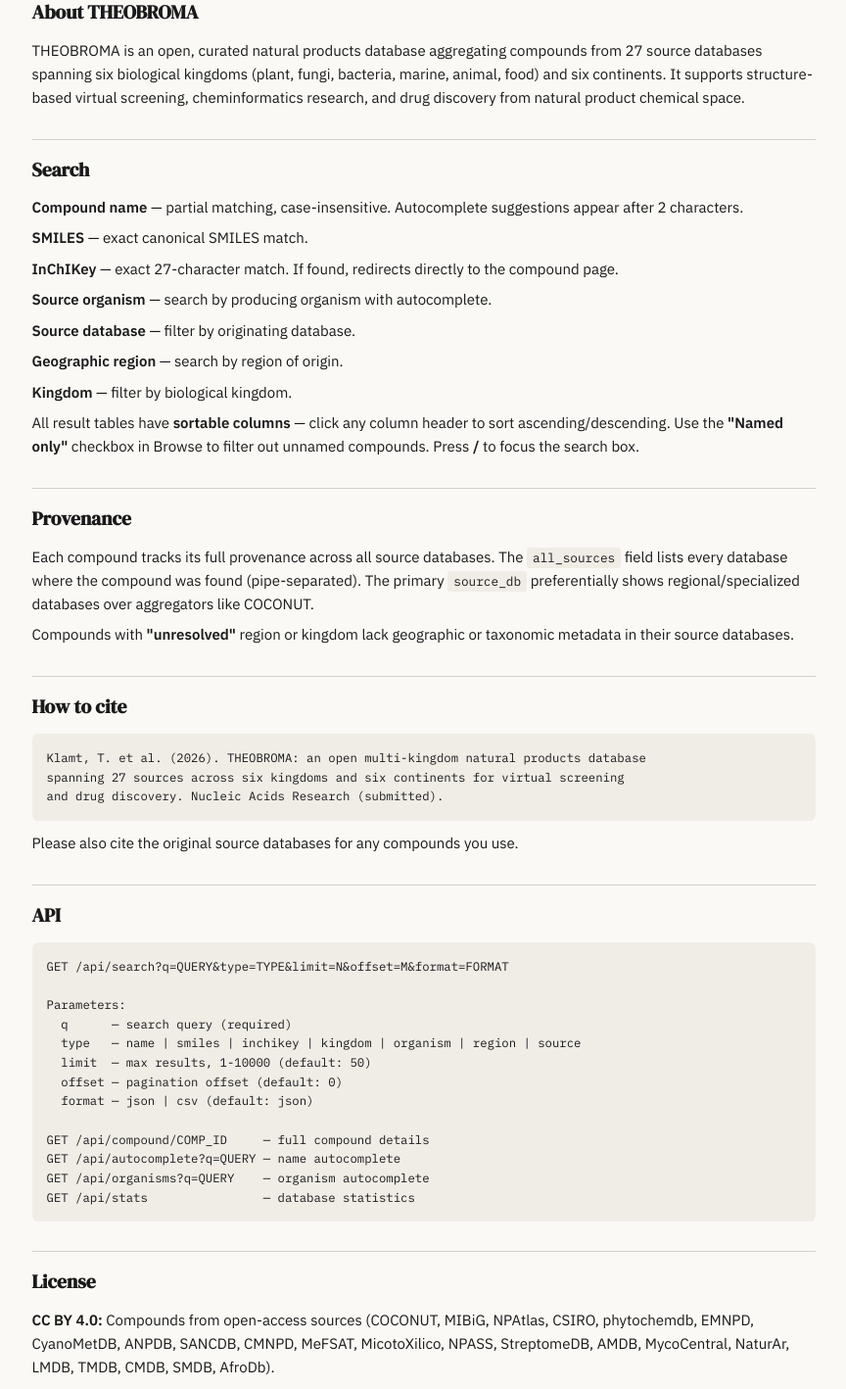
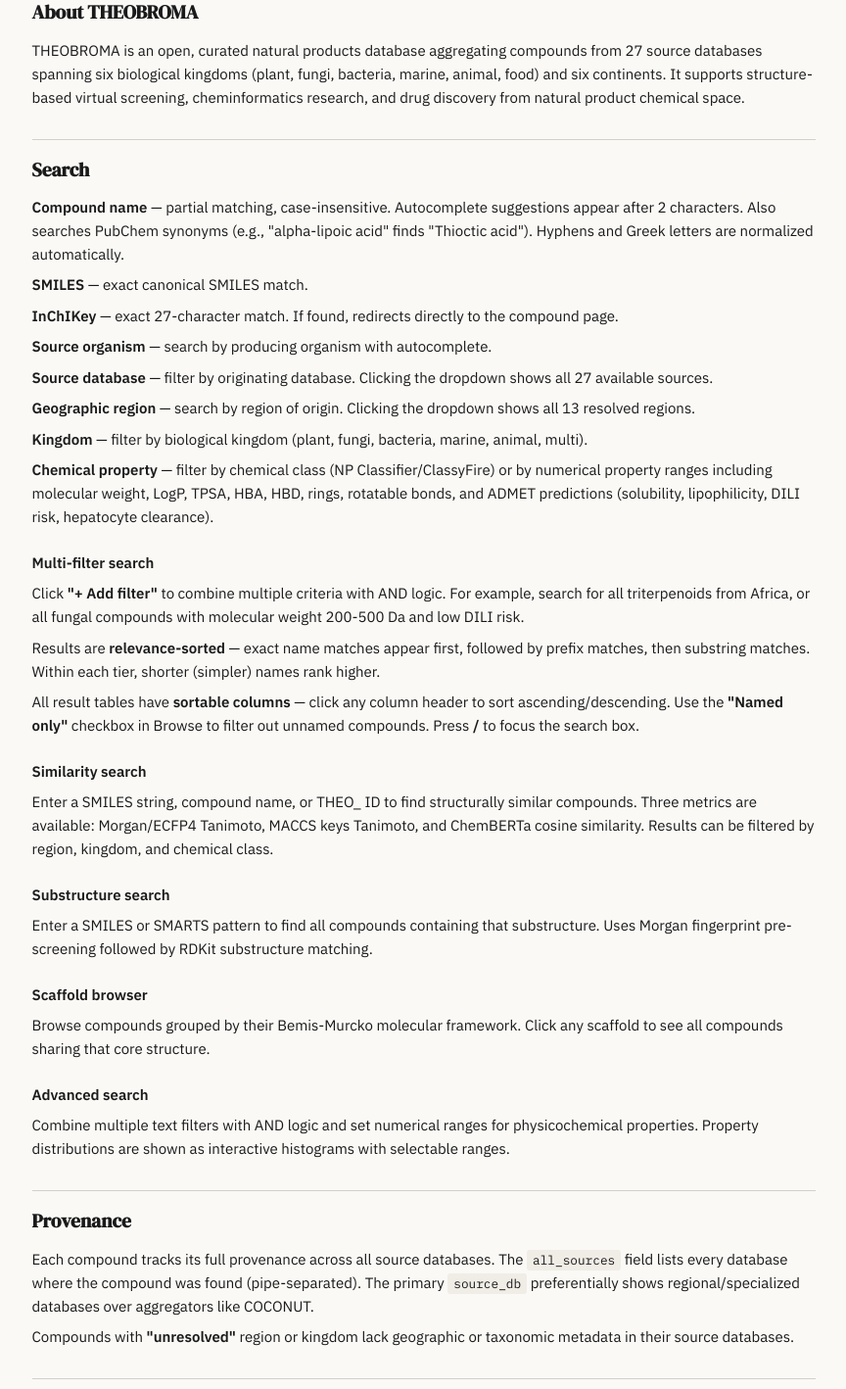
Before and after one commit to ThorKlm/theobroma, a Flask app: page /help in a window 1280 px wide. Shown: the part 186-1604 px from the top of the page at 98% size, without its empty margins (30-894 px from the left). Run offline with Flask 3, Linux system fonts and the light colour scheme; some libraries are stand-ins or nearby versions.

Commit message:
Help page: updated with all search features, ADMET, multi-filter, similarity, substructure

```diff
--- a/static/css/style.css
+++ b/static/css/style.css
@@ -209,3 +209,22 @@ footer { background: var(--surface); border-top: 1px solid var(--border); margin
 .range-input { display: flex; align-items: center; gap: 0.3rem; }
 .range-input input[type="number"] { width: 80px; font-family: 'IBM Plex Mono', monospace; font-size: 0.82rem; padding: 0.4rem; border: 1px solid var(--border); border-radius: var(--radius); }
 .prop-subselect { font-family: inherit; font-size: 0.82rem; padding: 0.4rem; border: 1px solid var(--border); border-radius: var(--radius); background: var(--bg); max-width: 280px; }
+
+/* Hero golden glow behind title */
+.hero-glow {
+    position: absolute;
+    top: -0.5rem;
+    left: 50%;
+    transform: translateX(-50%);
+    width: 594px;
+    height: 158px;
+    background: url('/static/title_background.png') center center no-repeat;
+    background-size: contain;
+    opacity: 0.38;
+    pointer-events: none;
+    z-index: 0;
+}
+.hero h1 { position: relative; z-index: 1; }
+.hero .subtitle { position: relative; z-index: 1; }
+.hero .stat-row { position: relative; z-index: 1; }
+.hero .kingdoms-row { position: relative; z-index: 1; }
--- a/templates/help.html
+++ b/templates/help.html
@@ -6,14 +6,26 @@
     <h2>About THEOBROMA</h2>
     <p>THEOBROMA is an open, curated natural products database aggregating compounds from 27 source databases spanning six biological kingdoms (plant, fungi, bacteria, marine, animal, food) and six continents. It supports structure-based virtual screening, cheminformatics research, and drug discovery from natural product chemical space.</p>
     <h2>Search</h2>
-    <p><strong>Compound name</strong> &mdash; partial matching, case-insensitive. Autocomplete suggestions appear after 2 characters.</p>
+    <p><strong>Compound name</strong> &mdash; partial matching, case-insensitive. Autocomplete suggestions appear after 2 characters. Also searches PubChem synonyms (e.g., "alpha-lipoic acid" finds "Thioctic acid"). Hyphens and Greek letters are normalized automatically.</p>
     <p><strong>SMILES</strong> &mdash; exact canonical SMILES match.</p>
     <p><strong>InChIKey</strong> &mdash; exact 27-character match. If found, redirects directly to the compound page.</p>
     <p><strong>Source organism</strong> &mdash; search by producing organism with autocomplete.</p>
-    <p><strong>Source database</strong> &mdash; filter by originating database.</p>
-    <p><strong>Geographic region</strong> &mdash; search by region of origin.</p>
-    <p><strong>Kingdom</strong> &mdash; filter by biological kingdom.</p>
+    <p><strong>Source database</strong> &mdash; filter by originating database. Clicking the dropdown shows all 27 available sources.</p>
+    <p><strong>Geographic region</strong> &mdash; search by region of origin. Clicking the dropdown shows all 13 resolved regions.</p>
+    <p><strong>Kingdom</strong> &mdash; filter by biological kingdom (plant, fungi, bacteria, marine, animal, multi).</p>
+    <p><strong>Chemical property</strong> &mdash; filter by chemical class (NP Classifier/ClassyFire) or by numerical property ranges including molecular weight, LogP, TPSA, HBA, HBD, rings, rotatable bonds, and ADMET predictions (solubility, lipophilicity, DILI risk, hepatocyte clearance).</p>
+    <h3 style="font-size:1rem;margin-top:1.5rem;">Multi-filter search</h3>
+    <p>Click <strong>"+ Add filter"</strong> to combine multiple criteria with AND logic. For example, search for all triterpenoids from Africa, or all fungal compounds with molecular weight 200-500 Da and low DILI risk.</p>
+    <p>Results are <strong>relevance-sorted</strong> &mdash; exact name matches appear first, followed by prefix matches, then substring matches. Within each tier, shorter (simpler) names rank higher.</p>
     <p>All result tables have <strong>sortable columns</strong> &mdash; click any column header to sort ascending/descending. Use the <strong>"Named only"</strong> checkbox in Browse to filter out unnamed compounds. Press <strong>/</strong> to focus the search box.</p>
+    <h3 style="font-size:1rem;margin-top:1.5rem;">Similarity search</h3>
+    <p>Enter a SMILES string, compound name, or THEO_ ID to find structurally similar compounds. Three metrics are available: Morgan/ECFP4 Tanimoto, MACCS keys Tanimoto, and ChemBERTa cosine similarity. Results can be filtered by region, kingdom, and chemical class.</p>
+    <h3 style="font-size:1rem;margin-top:1.5rem;">Substructure search</h3>
+    <p>Enter a SMILES or SMARTS pattern to find all compounds containing that substructure. Uses Morgan fingerprint pre-screening followed by RDKit substructure matching.</p>
+    <h3 style="font-size:1rem;margin-top:1.5rem;">Scaffold browser</h3>
+    <p>Browse compounds grouped by their Bemis-Murcko molecular framework. Click any scaffold to see all compounds sharing that core structure.</p>
+    <h3 style="font-size:1rem;margin-top:1.5rem;">Advanced search</h3>
+    <p>Combine multiple text filters with AND logic and set numerical ranges for physicochemical properties. Property distributions are shown as interactive histograms with selectable ranges.</p>
     <h2>Provenance</h2>
     <p>Each compound tracks its full provenance across all source databases. The <code>all_sources</code> field lists every database where the compound was found (pipe-separated). The primary <code>source_db</code> preferentially shows regional/specialized databases over aggregators like COCONUT.</p>
     <p>Compounds with <strong>"unresolved"</strong> region or kingdom lack geographic or taxonomic metadata in their source databases.</p>
--- a/templates/index.html
+++ b/templates/index.html
@@ -58,7 +58,8 @@
 </script>
 {% endblock %}
 {% block content %}
-<div class="hero">
+<div class="hero" style="position:relative;">
+    <div class="hero-glow"></div>
     <h1>THEOBROMA</h1>
     <p class="subtitle">An open multi-kingdom natural products database spanning 27 sources across six kingdoms and six continents for virtual screening and drug discovery</p>
     <div class="stat-row">
```
